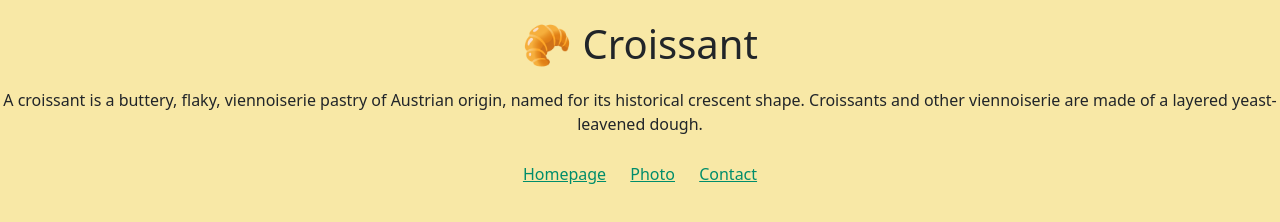
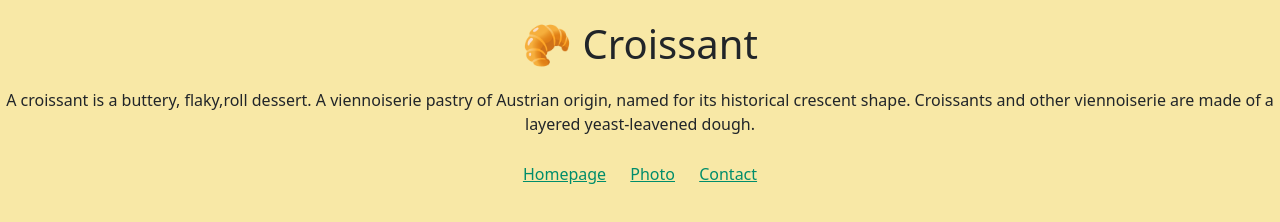
Before and after one commit to Drtopetmi/Multiple-pages, a plain HTML site: page index.html in a window 1280 px wide. Drawn offline with nearby package versions, Linux system fonts and the light colour scheme.

Commit message:
Update index.html
I made the index.html to be SEO-friendly.

```diff
--- a/index.html
+++ b/index.html
@@ -3,7 +3,7 @@
   <head>
     <meta charset="UTF-8" />
     <meta http-equiv="X-UA-Compatible" content="IE=edge" />
-    <meta name="viewport" content="width=<device-width>, initial-scale=1.0" />
+    <meta name="description" content="a pastry which can be eaten as dessert" />
     <link
       href="https://cdn.jsdelivr.net/npm/bootstrap@5.3.0-alpha1/dist/css/bootstrap.min.css"
       rel="stylesheet"
@@ -11,14 +11,14 @@
       crossorigin="anonymous"
     />
     <link rel="stylesheet" href="styles.css" />
-    <title>Document</title>
+    <title>Croissant</title>
   </head>
   <body>
     <h1>🥐 Croissant</h1>
     <p>
-      A croissant is a buttery, flaky, viennoiserie pastry of Austrian origin,
-      named for its historical crescent shape. Croissants and other viennoiserie
-      are made of a layered yeast-leavened dough.
+      A croissant is a buttery, flaky,roll dessert. A viennoiserie pastry of
+      Austrian origin, named for its historical crescent shape. Croissants and
+      other viennoiserie are made of a layered yeast-leavened dough.
     </p>
     <footer>
       <a href="index.html" title="Home"> Homepage</a>
```
